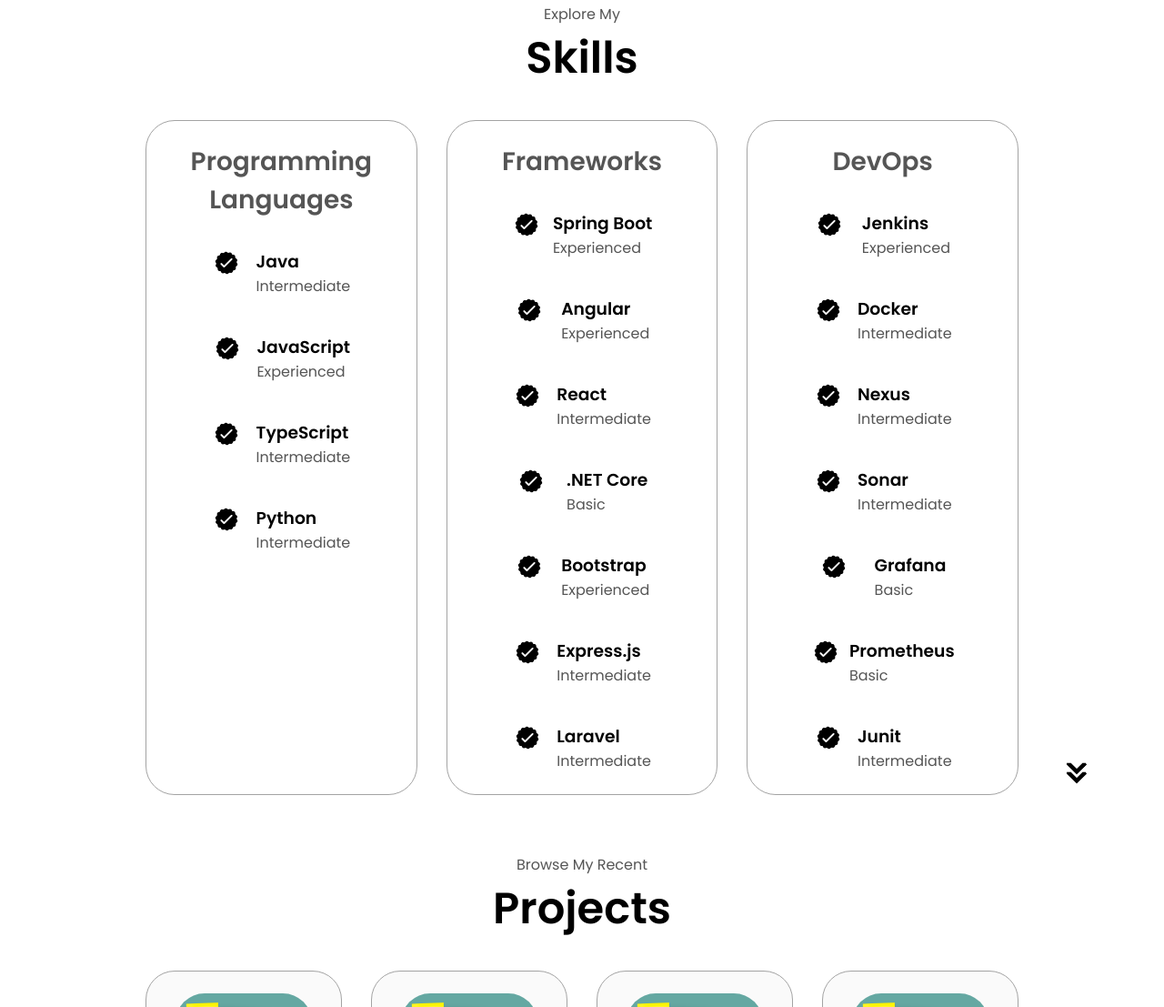
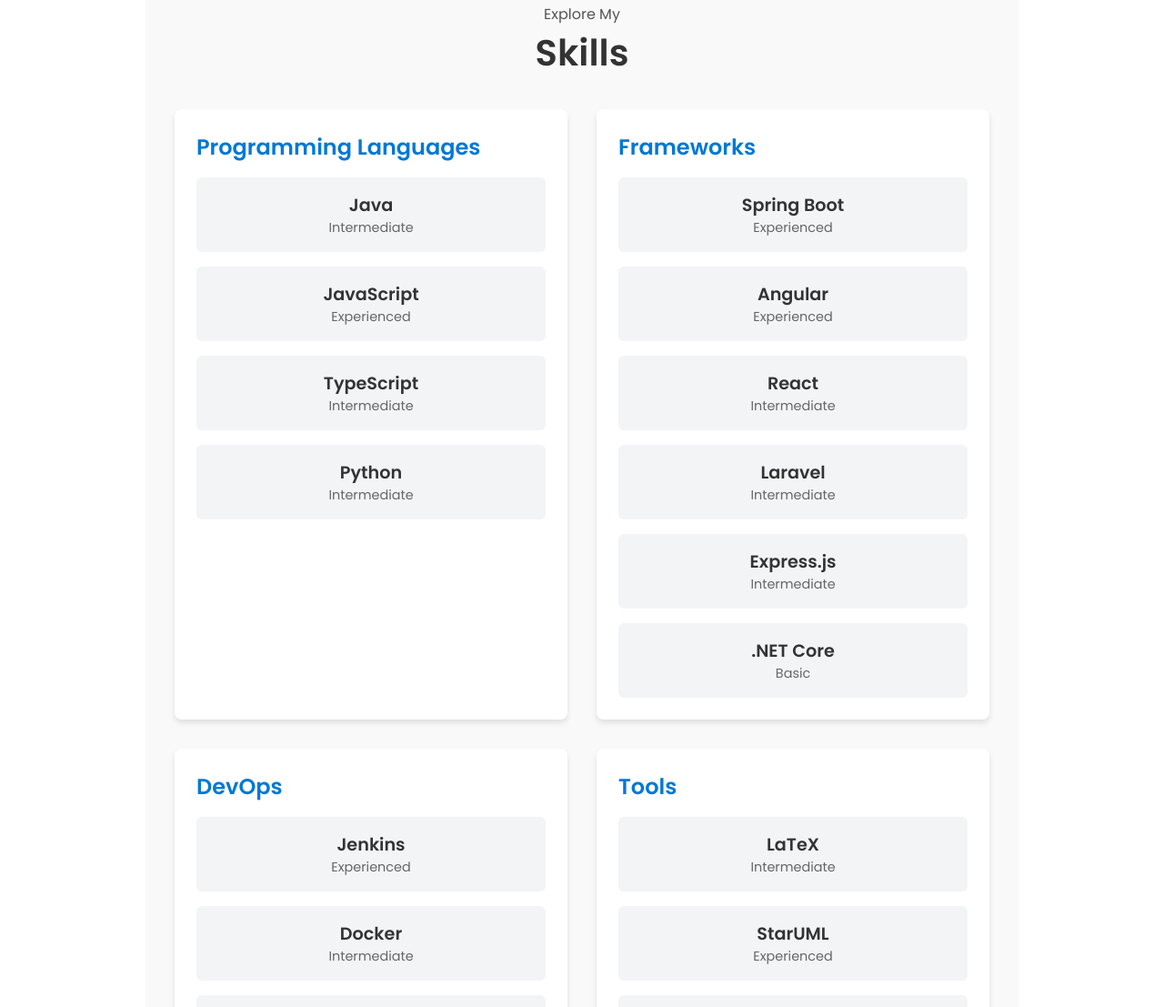
Before and after one commit to mohamedwassimennar/My_Portfolio, a plain HTML site: page index.html in a window 1280 px wide. Shown: the part 1693-2800 px from the top of the page at 91% size. Drawn offline with Linux system fonts and the light colour scheme.

Commit message:
Index update

```diff
--- a/index.html
+++ b/index.html
@@ -14,8 +14,9 @@
       <div>
         <ul class="nav-links">
           <li><a href="#about">About</a></li>
-          <li><a href="#experience">Skills</a></li>
+          <li><a href="#skills">Skills</a></li>
           <li><a href="#projects">Projects</a></li>
+          <li><a href="#experiences">Experiences</a></li>
           <li><a href="#contact">Contact</a></li>
         </ul>
       </div>
@@ -30,8 +31,9 @@
         </div>
         <div class="menu-links">
           <li><a href="#about" onclick="toggleMenu()">About</a></li>
-          <li><a href="#experience" onclick="toggleMenu()">Skills</a></li>
+          <li><a href="#skills" onclick="toggleMenu()">Skills</a></li>
           <li><a href="#projects" onclick="toggleMenu()">Projects</a></li>
+          <li><a href="#experiences" onclick="toggleMenu()">Experiences</a></li>
           <li><a href="#contact" onclick="toggleMenu()">Contact</a></li>
         </div>
       </div>
@@ -115,236 +117,151 @@
         src="./assets/arrow.png"
         alt="Arrow icon"
         class="icon arrow"
-        onclick="location.href='./#experience'"
+        onclick="location.href='./#skills'"
       />
     </section>
-    <section id="experience">
-      <p class="section__text__p1">Explore My</p>
-      <h1 class="title">Skills</h1>
-      <div class="experience-details-container">
-        <div class="about-containers">
-          <div class="details-container">
-            <h2 class="experience-sub-title">Programming Languages</h2>
-            <div class="article-container">
-              <article>
-                <img
-                  src="./assets/checkmark.png"
-                  alt="Experience icon"
-                  class="icon"
-                />
-                <div>
+    <section id="skills" class="skills-section">
+      <div class="skills-header">
+        <p class="section-intro">Explore My</p>
+        <h1 class="section-title">Skills</h1>
+      </div>
+
+      <div class="skills-grid">
+        <!-- Programming Languages -->
+        <div class="skill-category">
+          <h2 class="skill-title">Programming Languages</h2>
+          <div class="skill-cards">
+            <div class="skill-card">
               <h3>Java</h3>
               <p>Intermediate</p>
             </div>
-              </article>
-              <article>
-                <img
-                  src="./assets/checkmark.png"
-                  alt="Experience icon"
-                  class="icon"
-                />
-                <div>
+            <div class="skill-card">
               <h3>JavaScript</h3>
               <p>Experienced</p>
             </div>
-              </article>
-              <article>
-                <img
-                  src="./assets/checkmark.png"
-                  alt="Experience icon"
-                  class="icon"
-                />
-                <div>
+            <div class="skill-card">
               <h3>TypeScript</h3>
               <p>Intermediate</p>
             </div>
-              </article>
-              <article>
-                <img
-                  src="./assets/checkmark.png"
-                  alt="Experience icon"
-                  class="icon"
-                />
-                <div>
+            <div class="skill-card">
               <h3>Python</h3>
               <p>Intermediate</p>
             </div>
-              </article>
           </div>
         </div>
-          <div class="details-container">
-            <h2 class="experience-sub-title">Frameworks</h2>
-            <div class="article-container">
-              <article>
-                <img
-                  src="./assets/checkmark.png"
-                  alt="Experience icon"
-                  class="icon"
-                />
-                <div>
+                <!-- Frameworks -->
+        <div class="skill-category">
+          <h2 class="skill-title">Frameworks</h2>
+          <div class="skill-cards">
+            <div class="skill-card">
               <h3>Spring Boot</h3>
               <p>Experienced</p>
             </div>
-              </article>
-              <article>
-                <img
-                  src="./assets/checkmark.png"
-                  alt="Experience icon"
-                  class="icon"
-                />
-                <div>
+            <div class="skill-card">
               <h3>Angular</h3>
               <p>Experienced</p>
             </div>
-              </article>
-              <article>
-                <img
-                  src="./assets/checkmark.png"
-                  alt="Experience icon"
-                  class="icon"
-                />
-                <div>
+            <div class="skill-card">
               <h3>React</h3>
               <p>Intermediate</p>
             </div>
-              </article>
-              <article>
-                <img
-                  src="./assets/checkmark.png"
-                  alt="Experience icon"
-                  class="icon"
-                />
-                <div>
+            <div class="skill-card">
+              <h3>Laravel</h3>
+              <p>Intermediate</p>
+            </div>
+            <div class="skill-card">
+              <h3>Express.js</h3>
+              <p>Intermediate</p>
+            </div>
+            <div class="skill-card">
               <h3>.NET Core</h3>
               <p>Basic</p>
             </div>
-              </article>
-              <article>
-                <img
-                  src="./assets/checkmark.png"
-                  alt="Experience icon"
-                  class="icon"
-                />
-                <div>
-                  <h3>Bootstrap</h3>
-                  <p>Experienced</p>
-                </div>
-              </article>
-              <article>
-                <img
-                  src="./assets/checkmark.png"
-                  alt="Experience icon"
-                  class="icon"
-                />
-                <div>
-                  <h3>Express.js</h3>
-                  <p>Intermediate</p>
-                </div>
-              </article>
-              <article>
-                <img
-                  src="./assets/checkmark.png"
-                  alt="Experience icon"
-                  class="icon"
-                />
-                <div>
-                  <h3>Laravel</h3>
-                  <p>Intermediate</p>
-                </div>
-              </article>
           </div>
         </div>
-          <div class="details-container">
-            <h2 class="experience-sub-title">DevOps</h2>
-            <div class="article-container">
-              <article>
-                <img
-                  src="./assets/checkmark.png"
-                  alt="Experience icon"
-                  class="icon"
-                />
-                <div>
+
+        <!-- DevOps -->
+        <div class="skill-category">
+          <h2 class="skill-title">DevOps</h2>
+          <div class="skill-cards">
+            <div class="skill-card">
               <h3>Jenkins</h3>
               <p>Experienced</p>
             </div>
-              </article>
-              <article>
-                <img
-                  src="./assets/checkmark.png"
-                  alt="Experience icon"
-                  class="icon"
-                />
-                <div>
+            <div class="skill-card">
               <h3>Docker</h3>
               <p>Intermediate</p>
             </div>
-              </article>
-              <article>
-                <img
-                  src="./assets/checkmark.png"
-                  alt="Experience icon"
-                  class="icon"
-                />
-                <div>
+            <div class="skill-card">
               <h3>Nexus</h3>
               <p>Intermediate</p>
             </div>
-              </article>
-              <article>
-                <img
-                  src="./assets/checkmark.png"
-                  alt="Experience icon"
-                  class="icon"
-                />
-                <div>
+            <div class="skill-card">
               <h3>Sonar</h3>
               <p>Intermediate</p>
             </div>
-              </article>
-              <article>
-                <img
-                  src="./assets/checkmark.png"
-                  alt="Experience icon"
-                  class="icon"
-                />
-                <div>
+            <div class="skill-card">
               <h3>Grafana</h3>
               <p>Basic</p>
             </div>
-              </article>
-              <article>
-                <img
-                  src="./assets/checkmark.png"
-                  alt="Experience icon"
-                  class="icon"
-                />
-                <div>
+            <div class="skill-card">
               <h3>Prometheus</h3>
               <p>Basic</p>
             </div>
-              </article>
-              <article>
-                <img
-                  src="./assets/checkmark.png"
-                  alt="Experience icon"
-                  class="icon"
-                />
-                <div>
-                  <h3>Junit</h3>
+          </div>
+        </div>
+
+        <!-- Tools -->
+        <div class="skill-category">
+          <h2 class="skill-title">Tools</h2>
+          <div class="skill-cards">
+            <div class="skill-card">
+              <h3>LaTeX</h3>
               <p>Intermediate</p>
             </div>
-              </article>
+            <div class="skill-card">
+              <h3>StarUML</h3>
+              <p>Experienced</p>
+            </div>
+            <div class="skill-card">
+              <h3>Canva</h3>
+              <p>Experienced</p>
+            </div>
+          </div>
+        </div>
+
+        <!-- Databases -->
+        <div class="skill-category">
+          <h2 class="skill-title">Databases</h2>
+          <div class="skill-cards">
+            <div class="skill-card">
+              <h3>MySQL</h3>
+              <p>Experienced</p>
+            </div>
+            <div class="skill-card">
+              <h3>MongoDB</h3>
+              <p>Experienced</p>
+            </div>
+          </div>
+        </div>
+
+        <!-- Version Control -->
+        <div class="skill-category">
+          <h2 class="skill-title">Version Control</h2>
+          <div class="skill-cards">
+            <div class="skill-card">
+              <h3>Git</h3>
+              <p>Experienced</p>
+            </div>
+            <div class="skill-card">
+              <h3>GitHub</h3>
+              <p>Experienced</p>
             </div>
           </div>
         </div>
       </div>
-      <img
-        src="./assets/arrow.png"
-        alt="Arrow icon"
-        class="icon arrow"
-        onclick="location.href='./#projects'"
-      />
     </section>
+
     <section id="projects">
       <p class="section__text__p1">Browse My Recent</p>
       <h1 class="title">Projects</h1>
@@ -394,7 +311,7 @@
                 class="project-img"
               />
             </div>
-            <h2 class="experience-sub-title project-title">Food Rescue</h2>
+            <h2 class="experience-sub-title project-title">Rescue Food</h2>
             <div class="btn-container">
               <button
                 class="btn btn-color-2 project-btn"
@@ -428,8 +345,52 @@
       src="./assets/arrow.png"
       alt="Arrow icon"
       class="icon arrow"
-        onclick="location.href='./#contact'"
+      onclick="location.href='./#experiences'"
     />
+    </section>
+    <section id="experiences">
+      <p class="section__text__p1">Discover My</p>
+      <h1 class="title">Professional experiences</h1>
+      <div class="experience-details-container">
+        <div class="about-containers">
+          <div class="details-container color-container">
+            <div class="article-container">
+              <img
+                src="./assets/6.png"
+                alt="Project 1"
+                class="project-img"
+              />
+            </div>
+            <h2 class="experience-sub-title project-title">Locker Room</h2>
+            <div class="btn-container">
+              <button
+                class="btn btn-color-2 project-btn"
+                onclick="location.href='https://github.com/mohamedwassimennar/StageIngenieur-2024'"
+              >
+                Github
+              </button>
+            </div>
+          </div>
+          <div class="details-container color-container">
+            <div class="article-container">
+              <img
+                src="./assets/5.png"
+                alt="Project 2"
+                class="project-img"
+              />
+            </div>
+            <h2 class="experience-sub-title project-title">Les rêves d'hôtes</h2>
+            <div class="btn-container">
+              <button
+                class="btn btn-color-2 project-btn"
+                onclick="location.href='https://github.com/mohamedwassimennar/StagePerfectionnement-2023'"
+              >
+                Github
+              </button>
+            </div>
+          </div>
+        </div>
+      </div>
     </section>
     <section id="contact">
       <p class="section__text__p1">Get in Touch</p>
@@ -466,8 +427,9 @@
         <div class="nav-links-container">
           <ul class="nav-links">
             <li><a href="#about">About</a></li>
-            <li><a href="#experience">Skills</a></li>
+            <li><a href="#skills">Skills</a></li>
             <li><a href="#projects">Projects</a></li>
+            <li><a href="#experiences">Experiences</a></li>
             <li><a href="#contact">Contact</a></li>
           </ul>
         </div>
--- a/style.css
+++ b/style.css
@@ -430,3 +430,60 @@
 footer p {
   text-align: center;
 }
+.skills-section {
+  padding: 2rem;
+  background-color: #f9f9f9;
+}
+
+.skills-header {
+  text-align: center;
+  margin-bottom: 2rem;
+}
+
+.section-title {
+  font-size: 2.5rem;
+  color: #333;
+}
+
+.skills-grid {
+  display: grid;
+  grid-template-columns: repeat(auto-fit, minmax(300px, 1fr));
+  gap: 2rem;
+}
+
+.skill-category {
+  background: #fff;
+  padding: 1.5rem;
+  border-radius: 8px;
+  box-shadow: 0 4px 6px rgba(0, 0, 0, 0.1);
+}
+
+.skill-title {
+  font-size: 1.5rem;
+  margin-bottom: 1rem;
+  color: #0078d4;
+}
+
+.skill-cards {
+  display: flex;
+  flex-wrap: wrap;
+  gap: 1rem;
+}
+
+.skill-card {
+  background: #f3f4f6;
+  padding: 1rem;
+  border-radius: 6px;
+  flex: 1 1 calc(50% - 1rem);
+  text-align: center;
+}
+
+.skill-card h3 {
+  font-size: 1.2rem;
+  color: #333;
+}
+
+.skill-card p {
+  font-size: 0.9rem;
+  color: #666;
+}
```
Lines whose indentation alone changed are shown as unchanged.
